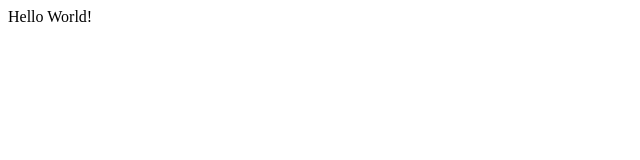
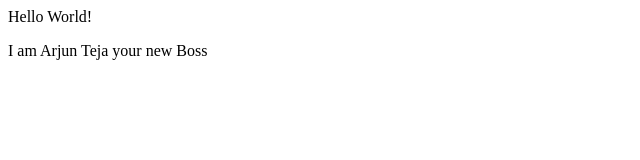
Before and after one commit to Arjunteja0514/New_demo, a plain HTML site: page index.html in a window 1280 px wide. Shown: the whole page, without its empty margins (0-640 px from the left). Drawn offline with Linux system fonts and the light colour scheme.

Commit message:
Changes in html page

```diff
--- a/index.html
+++ b/index.html
@@ -1 +1,2 @@
 <p>Hello World!</p>
+<p>I am Arjun Teja your new Boss</p>
```
